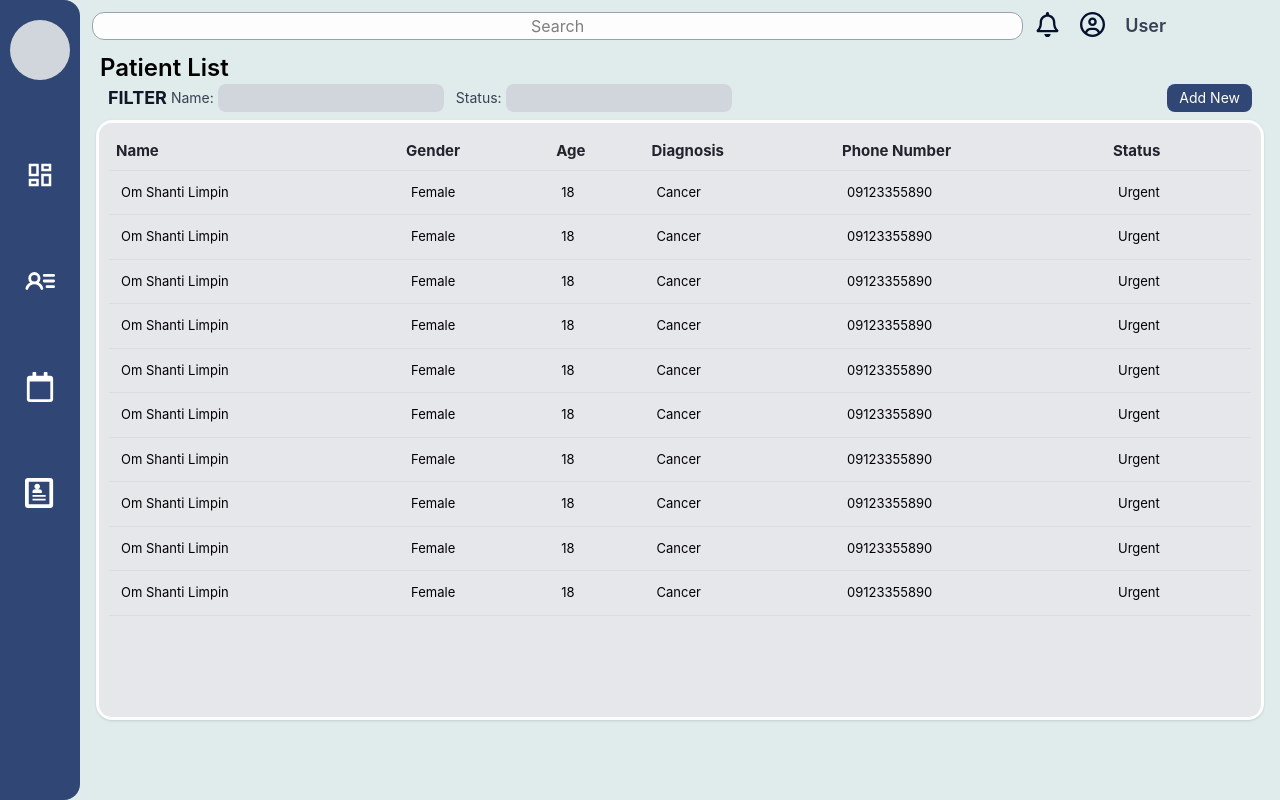
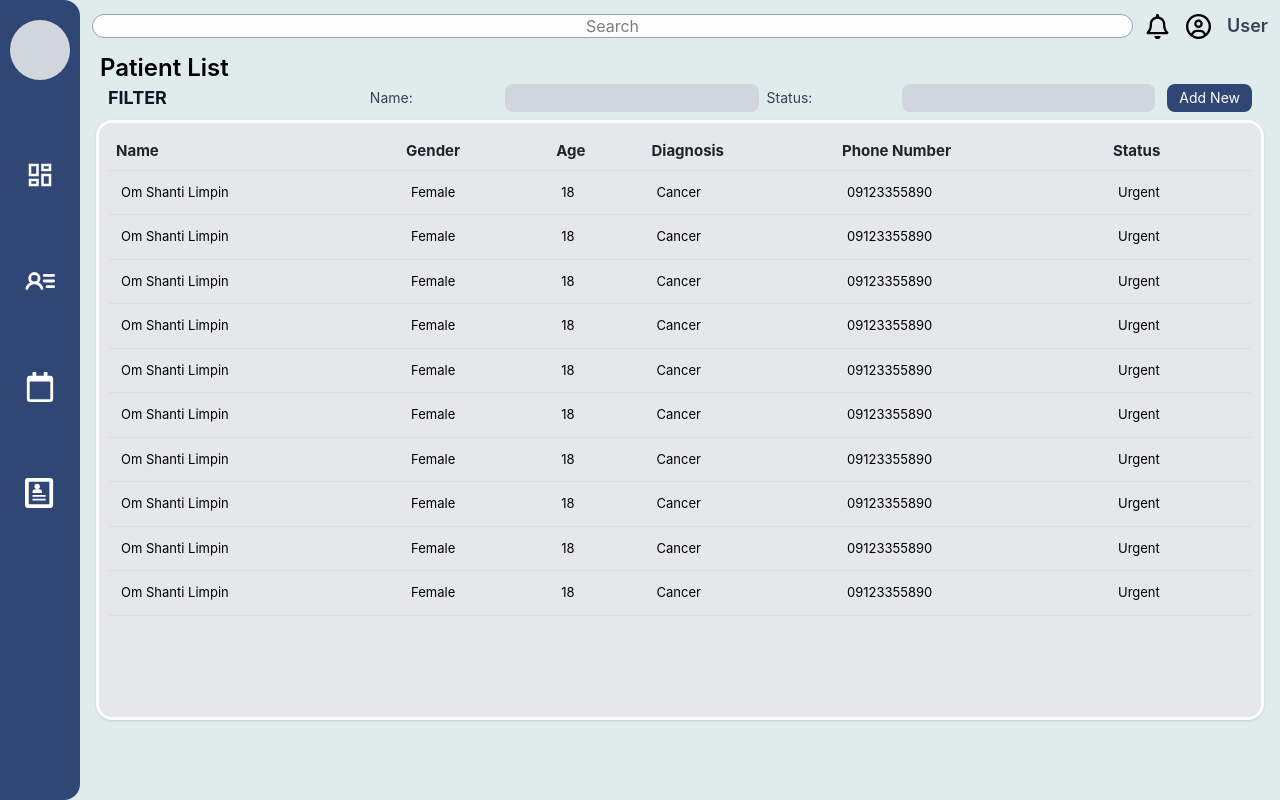
Before and after one commit to Sycode-ic/Website_proj, a React (Vite) app in the folder Frontend/: page /patientlist in a window 1280 px wide. Built offline with nearby package versions, Linux system fonts and the light colour scheme.

Commit message:
refactor: Improve layout and styling in Header, PatientList, and PatientProfile components

```diff
--- a/Frontend/src/Header.tsx
+++ b/Frontend/src/Header.tsx
@@ -1,16 +1,22 @@
 import { FaRegBell } from "react-icons/fa";
 import { FaRegCircleUser } from "react-icons/fa6";
 
-
 const Header = () => {
     return (
-    <header className="flex flex-row justify-left items-left p-3 gap-3">
-        <input className="w-4/5 rounded-xl bg-[var(--secondary)] border-1 border-gray-400 text-center h-7" placeholder="Search"></input>
-        <div className= "flex flex-row gap-5 w-1/5">
-            <FaRegBell className="icon" size={25}/> <FaRegCircleUser className="icon" size={25}/>
-            <p className="font-semibold text-gray-700 text-lg pr-5">User</p>
-        </div>
-    </header>
-    )
+        <header className="flex flex-row justify-between items-center p-3 gap-3">
+            {/* Search bar */}
+            <input
+                className="flex-1 rounded-xl bg-[var(--secondary)] border border-gray-400 text-center h-6 focus outline-none"
+                placeholder="Search"
+            />
+
+            {/* Icons + User */}
+            <div className="flex flex-row items-center gap-4">
+                <FaRegBell size={25} />
+                <FaRegCircleUser size={25} />
+                <p className="font-semibold text-gray-700 text-lg">User</p>
+            </div>
+        </header>
+    );
 };
 export default Header;
--- a/Frontend/src/PatientList.tsx
+++ b/Frontend/src/PatientList.tsx
@@ -3,36 +3,38 @@ import Header from './Header';
 
 const PatientList = () => {
 return (
-	<div className="min-h-screen w-full flex bg-[var(--background)]">
+	<div className="flex min-h-screen w-full flex bg-[var(--background)]">
 
         <title>Patient List</title>
 
         <NavBar />
 
-        <div className="flex flex-col w-full">
+        <div className="flex flex-col flex-1">
             <Header />
             <h2 className="pl-5 text-2xl font-semibold">Patient List</h2>
 
             {/* Filter */}
-            <div className="flex justify-between items-center w-full pl-7 pr-7">
-                <div className="w-2/4 shrink-0">
-                    <div className="grid sm:grid-cols-[2fr_1fr_2fr_1fr_2fr] items-center">
-                        <h2 className="text-gray-900 text-lg font-bold">FILTER</h2>
-                        <h2 className="p-1 text-gray-700 text-sm">Name:</h2>
-                        <input className="p-1 focus:outline-none text-sm text-gray-700 bg-gray-300 rounded-lg" />
-                        <h2 className="pl-3 p-1 text-gray-700 text-sm">Status:</h2>
-                        <input className="p-1 focus:outline-none text-sm text-gray-700 bg-gray-300 rounded-lg" />
+            <div className="flex justify-between items-center w-full px-7">
+                <div className="flex gap-3 flex-1 min-w-0">
+                    <div className="grid sm:grid-cols-[2fr_1fr_2fr_1fr_2fr] items-center gap-2 w-full min-w-0">
+                    <h2 className="text-gray-900 text-lg font-bold truncate">FILTER</h2>
+                    <h2 className="text-gray-700 text-sm truncate">Name:</h2>
+                    <input className="p-1 focus:outline-none text-sm text-gray-700 bg-gray-300 rounded-lg w-full min-w-0" />
+                    <h2 className="text-gray-700 text-sm truncate">Status:</h2>
+                    <input className="p-1 focus:outline-none text-sm text-gray-700 bg-gray-300 rounded-lg w-full min-w-0" />
                     </div>
                 </div>
 
-                    <button className="bg-[var(--primary)] text-white text-sm rounded-lg px-3 py-1 ml-auto">Add New</button>
+                <button className="bg-[var(--primary)] text-white text-sm rounded-lg px-3 py-1 ml-3 shrink-0">Add New</button>
             </div>
+
 
             {/* Table */}
             <main className="flex px-4 pb-5 pt-2 gap-3 overflow-x-auto">
                 <div className="flex flex-col gap-3 w-full">
-                    <div className="h-[75vh] bg-gray-200 border-3 border-[var(--secondary)] rounded-2xl p-2.5 shadow-sm overflow-y-auto scrollbar-custom">
-                        <table className="w-full">
+                    <div className="h-[75vh] bg-gray-200 border-3 border-[var(--secondary)] rounded-2xl shadow-sm overflow-y-auto scrollbar-custom">
+                        <div className="p-2.5">
+                            <table className="w-full">
                             <tr className="sticky top-0 bg-gray-200">
                                     <th>Name</th>
                                     <th>Gender</th>
@@ -132,6 +134,7 @@ return (
                                     <td>Urgent</td>
                                 </tr>
                         </table>
+                        </div>
                     </div>
                 </div>
             </main>
--- a/Frontend/src/PatientProfile.tsx
+++ b/Frontend/src/PatientProfile.tsx
@@ -31,7 +31,7 @@ const PatientProfile = () => {
                         {/* Profile */}
                         <div className="flex flex-col justify-center items-center bg-[var(--background)] border-3 border-[var(--secondary)] rounded-2xl p-2.5 shadow-sm">
                             {/* picture here */}
-                            <img src="Placeholder.jpg" className="w-30 h-30 bg-gray-700 rounded-xl border-3 border-[var(--primary)]">
+                            <img src="Placeholder.jpg" className="w-30 h-30 bg-gray-700 rounded-xl border-3 border-[var(--primary)] object-cover">
                             </img>
 
                             <h2 className="pt-2 text-xl font-semibold"> Name </h2>
```
